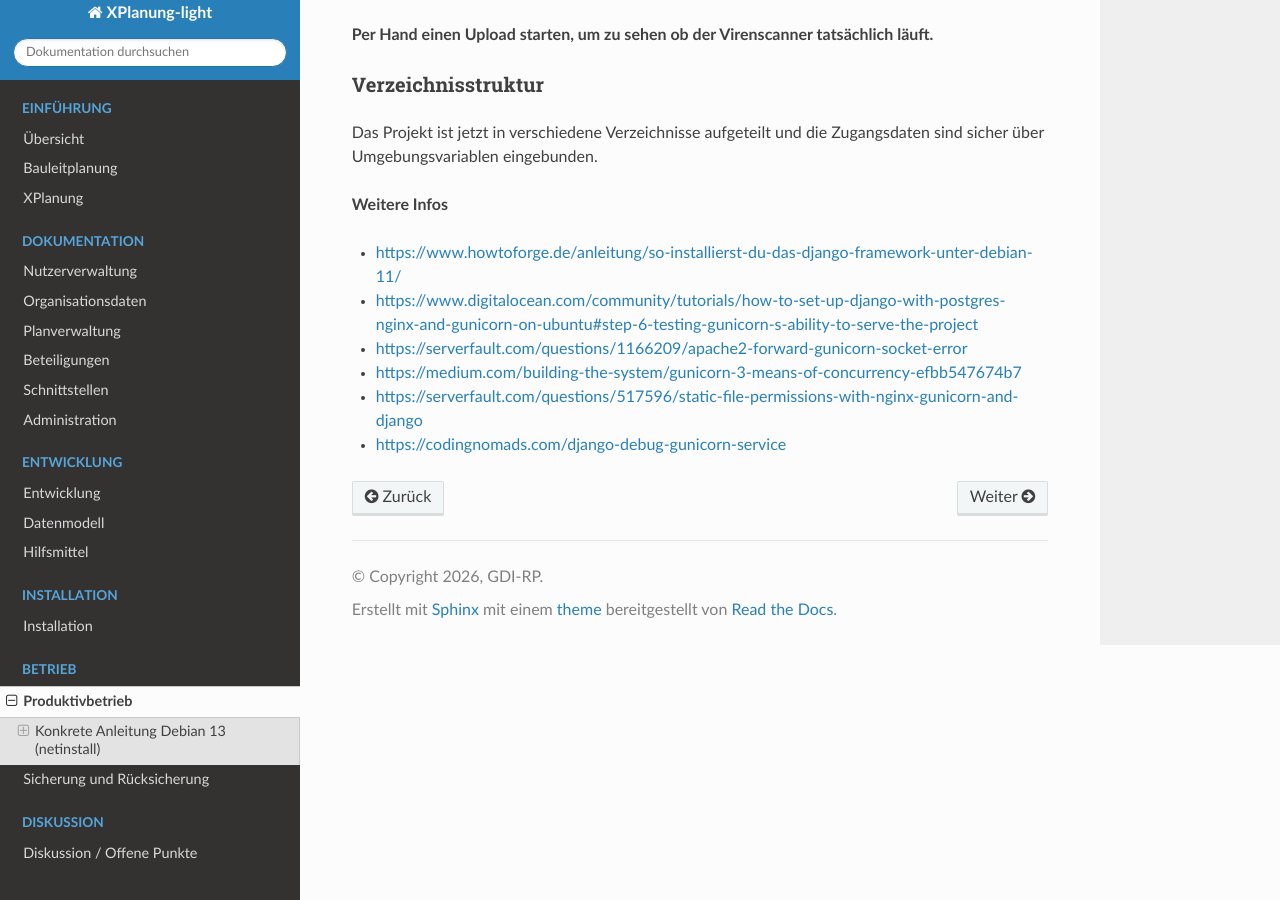
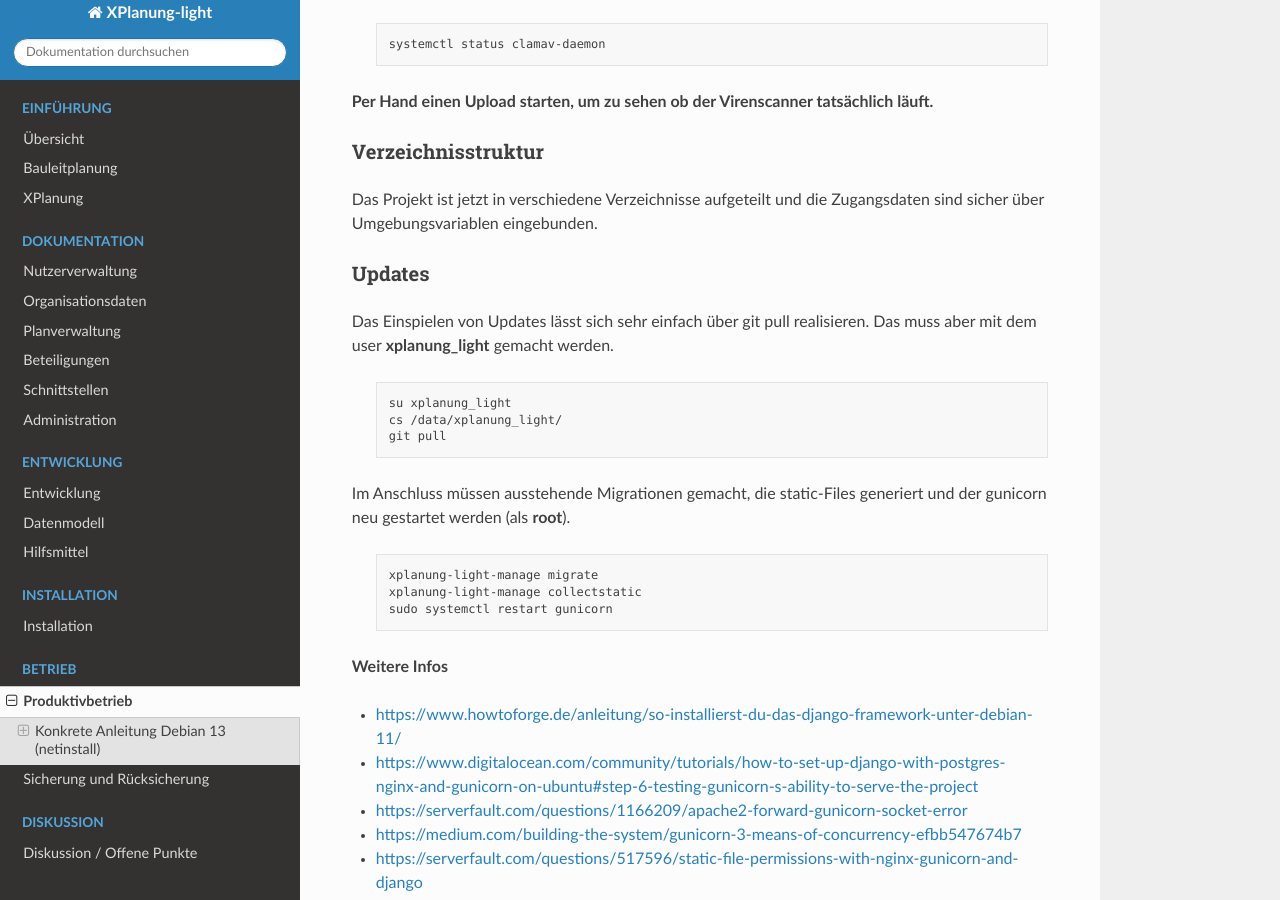
Before and after one commit to mrmap-community/xplanung_light, a Sphinx documentation site: the page built from docs/source/operation/produktivbetrieb.rst, in a window 1280 px wide and 900 px high, scrolled down 11064 px. Built offline with Sphinx 7.4.7 and the Read the Docs theme 3.1.0, drawn with Linux system fonts in a browser that asks for light colours; some of the changed text lies outside the part shown.

Commit message:
Hinzufügen der Dokumentation für Updates

```diff
--- a/docs/source/operation/produktivbetrieb.rst
+++ b/docs/source/operation/produktivbetrieb.rst
@@ -456,15 +456,19 @@ Wir brauchen eine neue Konfiguration: /etc/nginx/sites-available/django
 
       server {
          listen 80;
+         location = /favicon.ico { access_log off; log_not_found off; }
          server_name {servername/-ip};
          location = /favicon.ico { access_log off; log_not_found off; }
-         client_max_body_size 250M;
-
+         client_max_body_size 250M; #
+         proxy_read_timeout 90s; # länger als gunicorn timeout!
+         proxy_set_header X-Forwarded-Proto $scheme;
          location /static/ {
                alias /data/xplanung_light_static/;
+               access_log off;
          expires 30d;
          }
-
+         location /media/ { return 403; }
+         location /admin { allow 10.0.0.0/8; deny all; proxy_pass http://gunicorn; }
          location / {
                include proxy_params;
                proxy_pass http://unix:/run/gunicorn.sock;
@@ -583,7 +587,26 @@ Verzeichnisstruktur
 +++++++++++++++++++
 Das Projekt ist jetzt in verschiedene Verzeichnisse aufgeteilt und die Zugangsdaten sind sicher über Umgebungsvariablen eingebunden.
 
+Updates
++++++++
 
+Das Einspielen von Updates lässt sich sehr einfach über git pull realisieren. Das muss aber mit dem user **xplanung_light**
+gemacht werden.
+
+   .. code-block:: shell
+
+      su xplanung_light
+      cs /data/xplanung_light/
+      git pull
+
+Im Anschluss müssen ausstehende Migrationen gemacht, die static-Files generiert und der gunicorn neu
+gestartet werden (als **root**).
+
+   .. code-block:: shell
+
+      xplanung-light-manage migrate
+      xplanung-light-manage collectstatic
+      sudo systemctl restart gunicorn
 
 **Weitere Infos**
 
```
